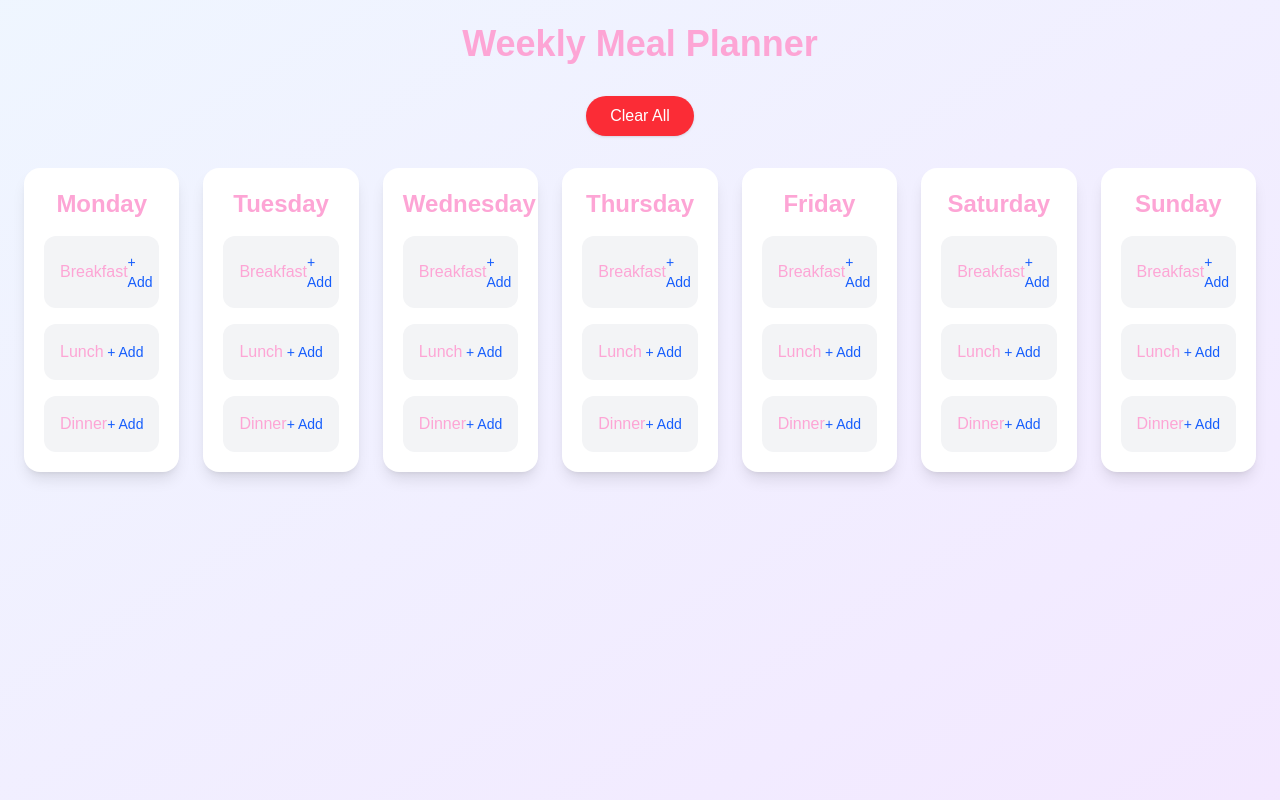
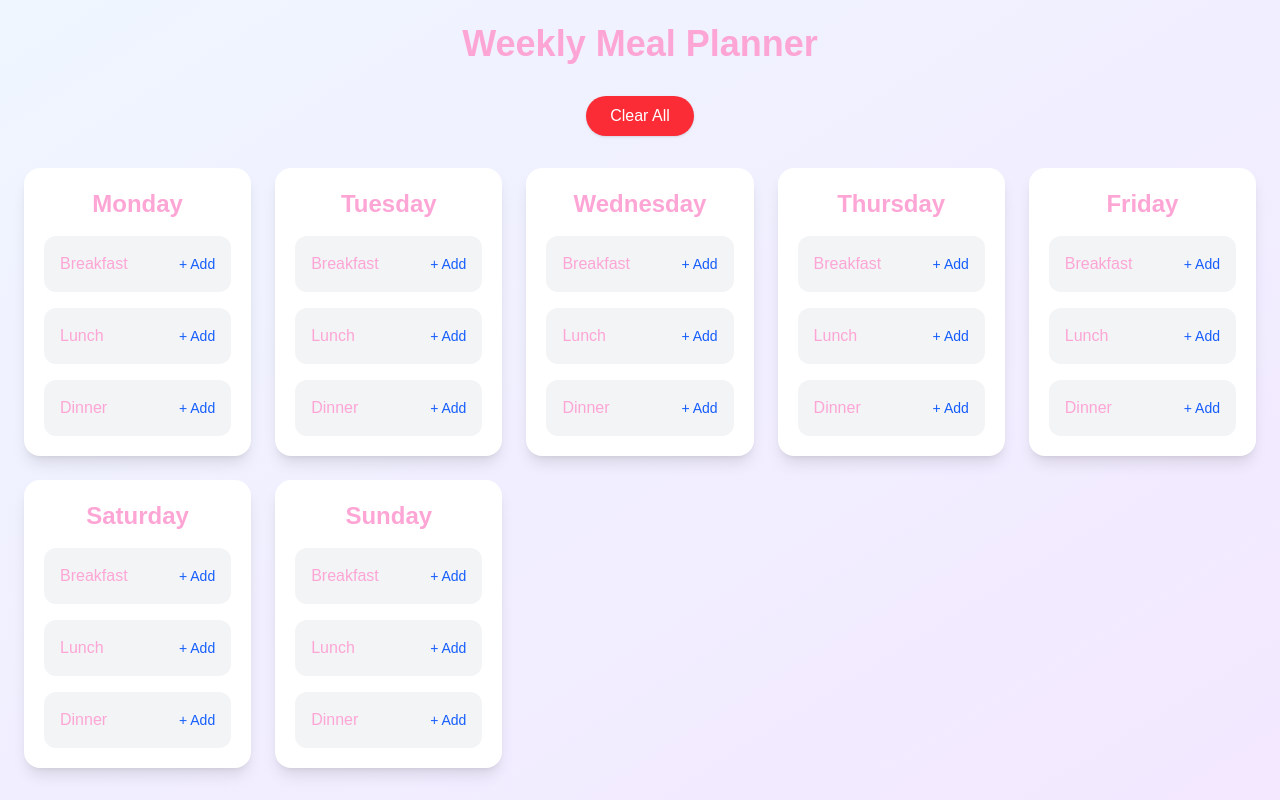
Before and after one commit to DanielFreeman068/saucy_chef, a Next.js app: page /meal-planner in a window 1280 px wide. Built offline with nearby package versions, Linux system fonts and the light colour scheme.

Commit message:
Update page.jsx

```diff
--- a/src/app/meal-planner/page.jsx
+++ b/src/app/meal-planner/page.jsx
@@ -42,7 +42,7 @@
             </button>
         </div>
 
-        <div className="grid grid-cols-1 md:grid-cols-2 lg:grid-cols-4 xl:grid-cols-7 gap-6">
+        <div className="grid grid-cols-1 md:grid-cols-2 lg:grid-cols-4 xl:grid-cols-5 gap-6">
             {days.map((day) => (
             <div key={day} className="bg-white rounded-2xl shadow-lg p-5 flex flex-col">
                 <h2 className="text-2xl font-semibold text-center text-pink-300 mb-4">{day}</h2>
```
